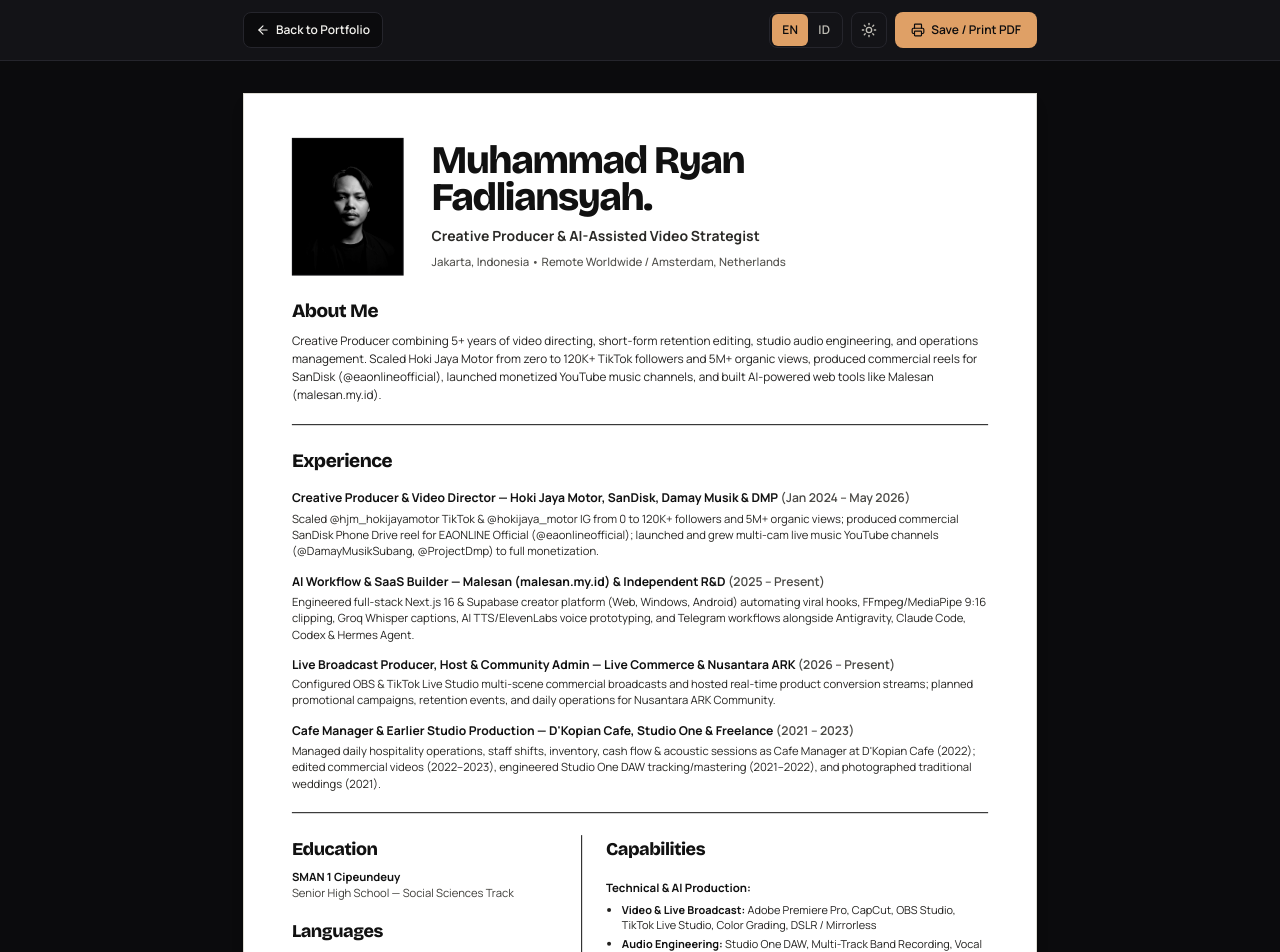
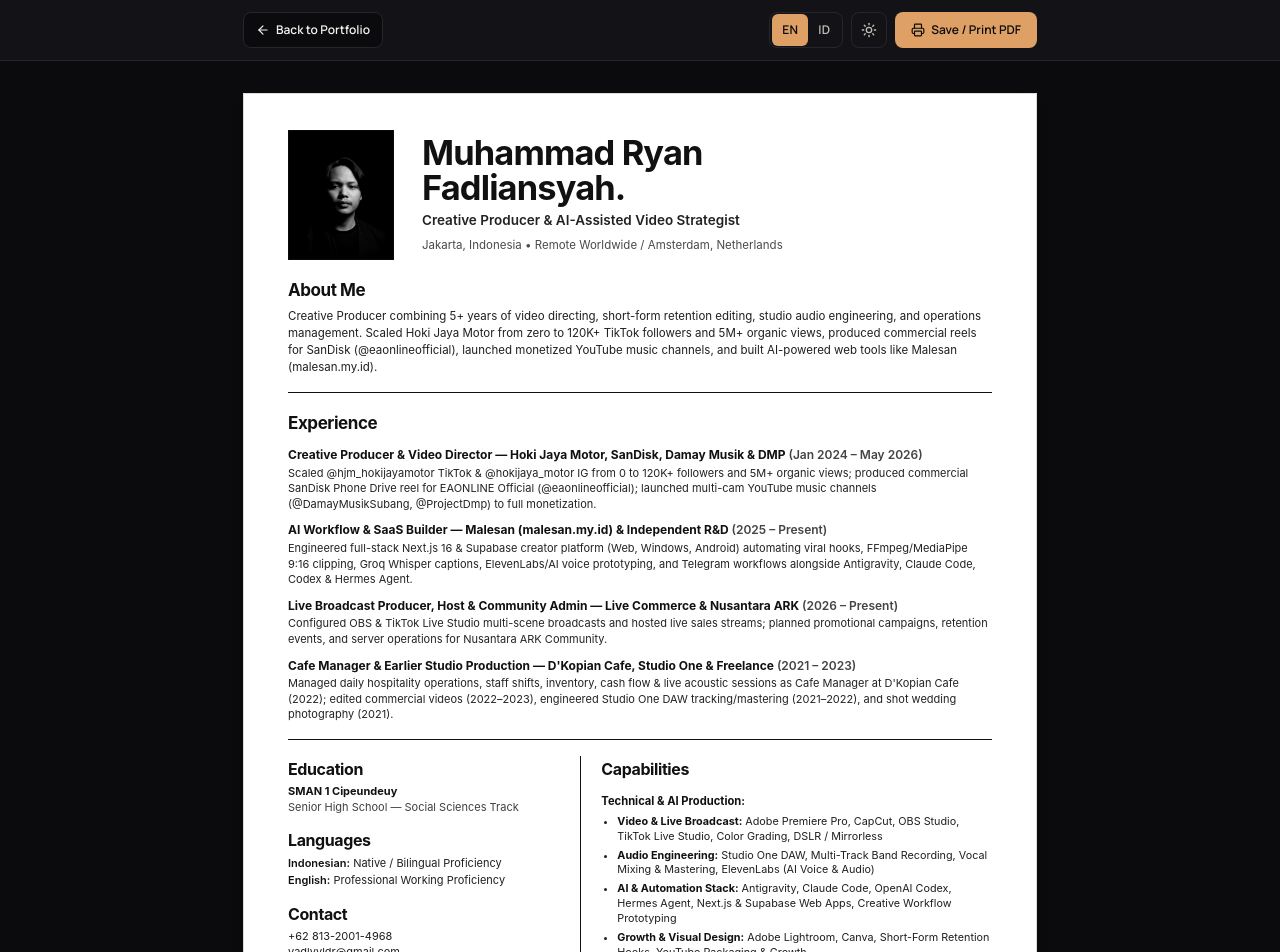
Before and after one commit to vadlyvldr/MY-CV-PORTFOLIO, a Next.js app: page /cv in a window 1280 px wide. Shown: the top 952 px of the page. Built offline with nearby package versions, Linux system fonts and the light colour scheme.

Commit message:
fix(cv): remove blurry CSS transform scaling & use pixel-sharp native sans typography

```diff
--- a/src/app/globals.css
+++ b/src/app/globals.css
@@ -67,6 +67,12 @@ body {
   font-family: var(--font-mono), ui-monospace, monospace;
 }
 
+.font-ats {
+  font-family: "Plus Jakarta Sans", "Inter", "Segoe UI", Arial, system-ui, -apple-system, sans-serif;
+  -webkit-font-smoothing: subpixel-antialiased;
+  text-rendering: optimizeLegibility;
+}
+
 .custom-scrollbar {
   scrollbar-width: thin;
   scrollbar-color: var(--border-color) transparent;
@@ -119,22 +125,13 @@ body {
     display: none !important;
   }
 
-  .print-scale-outer {
-    height: auto !important;
-    width: 100% !important;
-    overflow: visible !important;
-  }
-
   .print-sheet {
-    transform: none !important;
     box-shadow: none !important;
     border: none !important;
     padding: 0 !important;
     margin: 0 auto !important;
     max-width: 100% !important;
     width: 100% !important;
-    min-height: 0 !important;
-    height: auto !important;
   }
 
   .resume-block,
--- a/src/components/AtsResumeView.tsx
+++ b/src/components/AtsResumeView.tsx
@@ -1,6 +1,5 @@
 "use client";
 
-import { useEffect, useRef, useState } from "react";
 import Link from "next/link";
 import { ArrowLeft, Printer } from "lucide-react";
 import { CvProfileData, pickText } from "@/types/cv";
@@ -11,58 +10,36 @@ interface AtsResumeViewProps {
   initialData: CvProfileData;
 }
 
-const A4_WIDTH_PX = 794;
-const A4_HEIGHT_PX = 1122;
-
 export function AtsResumeView({ initialData }: AtsResumeViewProps) {
   const { locale, setLocale, theme, toggleTheme } = usePreferences();
   const { data } = useCvDraftPreview(initialData);
-  const outerRef = useRef<HTMLDivElement>(null);
-  const [scale, setScale] = useState(1);
-
-  // Dynamically scale the fixed 794x1122px A4 paper canvas inside narrow phone viewports
-  // so the exact 1-page editorial layout stays intact without stacking vertically.
-  useEffect(() => {
-    const node = outerRef.current;
-    if (!node) return;
-    const ro = new ResizeObserver((entries) => {
-      const width = entries[0]?.contentRect.width;
-      if (width && width > 0) {
-        setScale(Math.min(1, width / A4_WIDTH_PX));
-      }
-    });
-    ro.observe(node);
-    return () => ro.disconnect();
-  }, []);
 
   const visibleEducation = data.sections.showEducation
     ? data.education.filter((e) => e.visible)
     : [];
 
-  // Curated executive blocks mapped directly from Fadli's complete verified track record
-  // so all experience stays crisp, airy, and readable inside 1 single A4 sheet.
   const curatedRoles =
     locale === "en"
       ? [
           {
             title: "Creative Producer & Video Director — Hoki Jaya Motor, SanDisk, Damay Musik & DMP",
             period: "Jan 2024 – May 2026",
-            body: "Scaled @hjm_hokijayamotor TikTok & @hokijaya_motor IG from 0 to 120K+ followers and 5M+ organic views; produced commercial SanDisk Phone Drive reel for EAONLINE Official (@eaonlineofficial); launched and grew multi-cam live music YouTube channels (@DamayMusikSubang, @ProjectDmp) to full monetization.",
+            body: "Scaled @hjm_hokijayamotor TikTok & @hokijaya_motor IG from 0 to 120K+ followers and 5M+ organic views; produced commercial SanDisk Phone Drive reel for EAONLINE Official (@eaonlineofficial); launched multi-cam YouTube music channels (@DamayMusikSubang, @ProjectDmp) to full monetization.",
           },
           {
             title: "AI Workflow & SaaS Builder — Malesan (malesan.my.id) & Independent R&D",
             period: "2025 – Present",
-            body: "Engineered full-stack Next.js 16 & Supabase creator platform (Web, Windows, Android) automating viral hooks, FFmpeg/MediaPipe 9:16 clipping, Groq Whisper captions, AI TTS/ElevenLabs voice prototyping, and Telegram workflows alongside Antigravity, Claude Code, Codex & Hermes Agent.",
+            body: "Engineered full-stack Next.js 16 & Supabase creator platform (Web, Windows, Android) automating viral hooks, FFmpeg/MediaPipe 9:16 clipping, Groq Whisper captions, ElevenLabs/AI voice prototyping, and Telegram workflows alongside Antigravity, Claude Code, Codex & Hermes Agent.",
           },
           {
             title: "Live Broadcast Producer, Host & Community Admin — Live Commerce & Nusantara ARK",
             period: "2026 – Present",
-            body: "Configured OBS & TikTok Live Studio multi-scene commercial broadcasts and hosted real-time product conversion streams; planned promotional campaigns, retention events, and daily operations for Nusantara ARK Community.",
+            body: "Configured OBS & TikTok Live Studio multi-scene broadcasts and hosted live sales streams; planned promotional campaigns, retention events, and server operations for Nusantara ARK Community.",
           },
           {
             title: "Cafe Manager & Earlier Studio Production — D'Kopian Cafe, Studio One & Freelance",
             period: "2021 – 2023",
-            body: "Managed daily hospitality operations, staff shifts, inventory, cash flow & acoustic sessions as Cafe Manager at D'Kopian Cafe (2022); edited commercial videos (2022–2023), engineered Studio One DAW tracking/mastering (2021–2022), and photographed traditional weddings (2021).",
+            body: "Managed daily hospitality operations, staff shifts, inventory, cash flow & live acoustic sessions as Cafe Manager at D'Kopian Cafe (2022); edited commercial videos (2022–2023), engineered Studio One DAW tracking/mastering (2021–2022), and shot wedding photography (2021).",
           },
         ]
       : [
@@ -74,7 +51,7 @@ export function AtsResumeView({ initialData }: AtsResumeViewProps) {
           {
             title: "AI Workflow & SaaS Builder — Malesan (malesan.my.id) & Riset Mandiri",
             period: "2025 – Sekarang",
-            body: "Membangun aplikasi AI kreator Next.js 16 & Supabase (Web, Windows, Android) untuk hook viral, auto-clipping 9:16 FFmpeg/MediaPipe, subtitle Groq Whisper, AI voiceover/ElevenLabs, serta otomasi Telegram bersama Antigravity, Claude Code, Codex & Hermes Agent.",
+            body: "Membangun aplikasi AI kreator Next.js 16 & Supabase (Web, Windows, Android) untuk riset hook, auto-clipping 9:16 FFmpeg/MediaPipe, subtitle Groq Whisper, AI voiceover/ElevenLabs, serta otomasi Telegram bersama Antigravity, Claude Code, Codex & Hermes Agent.",
           },
           {
             title: "Live Broadcast Host & Community Admin — Siaran Live & Nusantara ARK",
@@ -134,24 +111,12 @@ export function AtsResumeView({ initialData }: AtsResumeViewProps) {
         </div>
       </div>
 
-      {/* Fixed-Ratio Single A4 Paper Sheet (Auto-scales cleanly inside phone screens!) */}
-      <main className="px-3 sm:px-6 pt-5 sm:pt-8">
-        <div
-          ref={outerRef}
-          className="print-scale-outer w-full max-w-[794px] mx-auto overflow-hidden shadow-lg border border-[#dedcd4]"
-          style={{ height: `${Math.round(A4_HEIGHT_PX * scale)}px` }}
-        >
-          <article
-            className="print-sheet w-[794px] min-h-[1122px] bg-white text-[#111111] px-12 py-11 flex flex-col justify-between"
-            style={{
-              transform: `scale(${scale})`,
-              transformOrigin: "top left",
-            }}
-          >
-            <div className="space-y-5">
-              {/* Editorial Poster Masthead matching Reference */}
-              <header className="flex items-center gap-7">
-                <div className="shrink-0 w-[112px] h-[138px] bg-[#0b0b0d] overflow-hidden border border-[#111111]/15">
+      {/* Native 1:1 Pixel-Sharp Single A4 Editorial CV (Never blurry scaled text!) */}
+      <main className="px-2 sm:px-6 pt-4 sm:pt-8">
+        <article className="font-ats print-sheet max-w-[794px] mx-auto bg-white text-[#111111] border border-[#dedcd4] shadow-lg p-5 sm:px-11 sm:py-9 print:p-0 space-y-4 sm:space-y-4 print:space-y-3.5">
+          {/* Masthead: Compact Sharp Portrait Left + Bold Clean Grotesque Name Right */}
+          <header className="resume-block flex flex-row items-center gap-4 sm:gap-7 print:gap-6">
+            <div className="shrink-0 w-[76px] h-[94px] sm:w-[106px] sm:h-[130px] print:w-[96px] print:h-[118px] bg-[#0b0b0d] overflow-hidden border border-[#111111]/15">
               {/* eslint-disable-next-line @next/next/no-img-element */}
               <img
                 src={data.profile.avatarUrl || "/images/profile-main.png"}
@@ -160,26 +125,26 @@ export function AtsResumeView({ initialData }: AtsResumeViewProps) {
               />
             </div>
 
-                <div className="space-y-1.5 min-w-0">
-                  <h1 className="font-display font-extrabold tracking-[-0.035em] leading-[0.95] text-[#111111] text-[2.45rem]">
+            <div className="space-y-1 min-w-0">
+              <h1 className="font-bold tracking-tight leading-[1.02] text-[#111111] text-[1.4rem] sm:text-[2.15rem] print:text-[2rem]">
                 Muhammad Ryan
                 <span className="block">Fadliansyah.</span>
               </h1>
-                  <p className="text-[14px] font-bold text-[#2b2a27] pt-0.5">
+              <p className="text-[12px] sm:text-[13.5px] print:text-[12.5px] font-semibold text-[#222222]">
                 {pickText(data.profile.headline, locale)}
               </p>
-                  <p className="text-[11.5px] font-medium text-[#52514d]">
+              <p className="text-[11px] sm:text-[11.5px] print:text-[10.5px] text-[#4a4a4a]">
                 {pickText(data.profile.location, locale)} • {pickText(data.profile.targetLocation, locale)}
               </p>
             </div>
           </header>
 
           {/* About Me */}
-              <section className="space-y-1.5">
-                <h2 className="font-display text-[19px] font-extrabold tracking-tight text-[#111111]">
+          <section className="resume-block space-y-1">
+            <h2 className="text-[15px] sm:text-[17px] print:text-[15px] font-bold tracking-tight text-[#111111]">
               {locale === "en" ? "About Me" : "Tentang Saya"}
             </h2>
-                <p className="text-[11.8px] leading-[1.52] text-[#22211f]">
+            <p className="text-[12.5px] sm:text-[11.5px] print:text-[10.8px] leading-[1.52] sm:leading-[1.48] text-[#1f1f1f]">
               {pickText(data.profile.bio, locale)}
             </p>
           </section>
@@ -187,19 +152,21 @@ export function AtsResumeView({ initialData }: AtsResumeViewProps) {
           <hr className="border-t-[1.5px] border-[#111111]" />
 
           {/* Experience */}
-              <section className="space-y-3">
-                <h2 className="font-display text-[19px] font-extrabold tracking-tight text-[#111111]">
+          <section className="space-y-2.5 print:space-y-2">
+            <h2 className="text-[15px] sm:text-[17px] print:text-[15px] font-bold tracking-tight text-[#111111]">
               {locale === "en" ? "Experience" : "Pengalaman"}
             </h2>
 
-                <div className="space-y-3">
+            <div className="space-y-2.5 sm:space-y-2.5 print:space-y-2">
               {curatedRoles.map((role) => (
-                    <div key={role.title} className="space-y-0.5">
-                      <p className="text-[12.2px] font-bold text-[#111111]">
+                <div key={role.title} className="resume-entry space-y-0.5">
+                  <p className="text-[12.5px] sm:text-[12px] print:text-[11px] font-bold text-[#111111] leading-snug">
                     {role.title}{" "}
-                        <span className="font-semibold text-[#4a4945]">({role.period})</span>
+                    <span className="font-semibold text-[#444444]">({role.period})</span>
                   </p>
-                      <p className="text-[11.3px] leading-[1.45] text-[#262522]">{role.body}</p>
+                  <p className="text-[12px] sm:text-[11px] print:text-[10.3px] leading-[1.48] sm:leading-[1.42] text-[#222222]">
+                    {role.body}
+                  </p>
                 </div>
               ))}
             </div>
@@ -207,32 +174,35 @@ export function AtsResumeView({ initialData }: AtsResumeViewProps) {
 
           <hr className="border-t-[1.5px] border-[#111111]" />
 
-              {/* Bottom Asymmetric Split Grid matching Reference */}
-              <section className="grid grid-cols-12 items-stretch pt-0.5">
+          {/* Bottom Split Grid: 2 Columns on Tablet/Desktop/Print, Clean Readable Stack on Small Phone */}
+          <section className="resume-block grid grid-cols-1 sm:grid-cols-12 print:grid-cols-12 gap-5 sm:gap-0 print:gap-0 items-stretch">
             {/* Left Column: Education + Languages + Contact */}
-                <div className="col-span-5 pr-6 border-r-[1.5px] border-[#111111] space-y-4">
+            <div className="sm:col-span-5 print:col-span-5 sm:pr-5 print:pr-5 sm:border-r-[1.5px] print:border-r-[1.5px] sm:border-[#111111] print:border-[#111111] space-y-3 sm:space-y-3 print:space-y-2.5">
               {visibleEducation.length > 0 && (
-                    <div className="space-y-1">
-                      <h2 className="font-display text-[18px] font-extrabold tracking-tight text-[#111111]">
+                <div className="space-y-0.5">
+                  <h2 className="text-[15px] sm:text-[16px] print:text-[14px] font-bold tracking-tight text-[#111111]">
                     {locale === "en" ? "Education" : "Pendidikan"}
                   </h2>
                   {visibleEducation.map((edu) => (
-                        <div key={edu.id} className="text-[11.3px] leading-[1.42] text-[#22211f]">
+                    <div
+                      key={edu.id}
+                      className="text-[12px] sm:text-[11px] print:text-[10.3px] leading-[1.42] text-[#1f1f1f]"
+                    >
                       <p className="font-bold text-[#111111]">
                         {edu.institution}
                         {edu.period ? ` (${edu.period})` : ""}
                       </p>
-                          <p className="text-[#3f3e3a]">{pickText(edu.program, locale)}</p>
+                      <p className="text-[#3f3f3f]">{pickText(edu.program, locale)}</p>
                     </div>
                   ))}
                 </div>
               )}
 
-                  <div className="space-y-1">
-                    <h2 className="font-display text-[18px] font-extrabold tracking-tight text-[#111111]">
+              <div className="space-y-0.5">
+                <h2 className="text-[15px] sm:text-[16px] print:text-[14px] font-bold tracking-tight text-[#111111]">
                   {locale === "en" ? "Languages" : "Bahasa"}
                 </h2>
-                    <div className="text-[11.3px] leading-[1.42] text-[#22211f] space-y-0.5">
+                <div className="text-[12px] sm:text-[11px] print:text-[10.3px] leading-[1.42] text-[#1f1f1f] space-y-0.5">
                   {data.languages.map((lang, idx) => (
                     <p key={idx}>
                       <strong className="font-semibold text-[#111111]">
@@ -244,11 +214,11 @@ export function AtsResumeView({ initialData }: AtsResumeViewProps) {
                 </div>
               </div>
 
-                  <div className="space-y-1">
-                    <h2 className="font-display text-[18px] font-extrabold tracking-tight text-[#111111]">
+              <div className="space-y-0.5">
+                <h2 className="text-[15px] sm:text-[16px] print:text-[14px] font-bold tracking-tight text-[#111111]">
                   {locale === "en" ? "Contact" : "Kontak"}
                 </h2>
-                    <div className="text-[11.2px] leading-[1.48] text-[#22211f]">
+                <div className="text-[12px] sm:text-[11px] print:text-[10.2px] leading-[1.45] text-[#1f1f1f]">
                   <p>{data.profile.whatsappDisplay}</p>
                   <p>
                     <a
@@ -289,7 +259,7 @@ export function AtsResumeView({ initialData }: AtsResumeViewProps) {
                       </a>
                     </p>
                   )}
-                      <p className="text-[10.2px] text-[#4a4945] pt-0.5">
+                  <p className="text-[11px] sm:text-[10px] print:text-[9.5px] text-[#444444] pt-0.5">
                     TikTok @hjm_hokijayamotor • SanDisk @eaonlineofficial • YT @DamayMusikSubang • @ProjectDmp
                   </p>
                 </div>
@@ -297,16 +267,16 @@ export function AtsResumeView({ initialData }: AtsResumeViewProps) {
             </div>
 
             {/* Right Column: Capabilities */}
-                <div className="col-span-7 pl-6 space-y-3.5">
-                  <h2 className="font-display text-[18px] font-extrabold tracking-tight text-[#111111]">
+            <div className="sm:col-span-7 print:col-span-7 sm:pl-5 print:pl-5 space-y-2.5 print:space-y-2 border-t-[1.5px] sm:border-t-0 print:border-t-0 border-[#111111] pt-4 sm:pt-0 print:pt-0">
+              <h2 className="text-[15px] sm:text-[16px] print:text-[14px] font-bold tracking-tight text-[#111111]">
                 {locale === "en" ? "Capabilities" : "Kemampuan"}
               </h2>
 
               <div className="space-y-1">
-                    <p className="text-[11.5px] font-bold text-[#111111]">
+                <p className="text-[12px] sm:text-[11.2px] print:text-[10.5px] font-bold text-[#111111]">
                   {locale === "en" ? "Technical & AI Production:" : "Kemampuan Teknis & AI:"}
                 </p>
-                    <ul className="list-disc pl-4 space-y-1 text-[11px] leading-[1.4] text-[#22211f]">
+                <ul className="list-disc pl-4 space-y-1 print:space-y-0.5 text-[11.8px] sm:text-[10.8px] print:text-[10px] leading-[1.42] sm:leading-[1.38] text-[#1f1f1f]">
                   {data.toolGroups.map((group) => (
                     <li key={group.id}>
                       <strong className="text-[#111111]">
@@ -319,10 +289,10 @@ export function AtsResumeView({ initialData }: AtsResumeViewProps) {
               </div>
 
               <div className="space-y-1">
-                    <p className="text-[11.5px] font-bold text-[#111111]">
+                <p className="text-[12px] sm:text-[11.2px] print:text-[10.5px] font-bold text-[#111111]">
                   {locale === "en" ? "Creative & Leadership:" : "Kemampuan Non-Teknis:"}
                 </p>
-                    <ul className="list-disc pl-4 space-y-1 text-[11px] leading-[1.4] text-[#22211f]">
+                <ul className="list-disc pl-4 space-y-1 print:space-y-0.5 text-[11.8px] sm:text-[10.8px] print:text-[10px] leading-[1.42] sm:leading-[1.38] text-[#1f1f1f]">
                   {nonTechStrengths.map((s) => (
                     <li key={s}>{s}</li>
                   ))}
@@ -330,9 +300,7 @@ export function AtsResumeView({ initialData }: AtsResumeViewProps) {
               </div>
             </div>
           </section>
-            </div>
         </article>
-        </div>
       </main>
     </div>
   );
```
Lines whose indentation alone changed are shown as unchanged.
